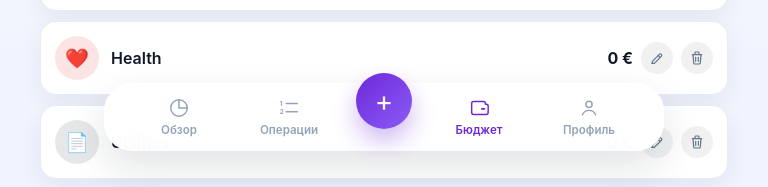
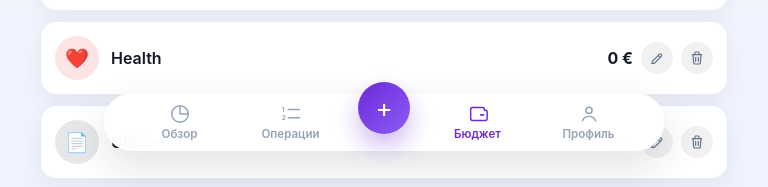
Before and after one commit to kseleznov/finmate, a Next.js app in the folder frontend/: page /budget in a window 1280 px wide. Shown: the part 637-824 px from the top of the page, without its empty margins (256-1024 px from the left). Built offline with nearby package versions, Linux system fonts and the light colour scheme; no server answers.

Commit message:
style: update styles for button shor more and for height bottom navigation

```diff
--- a/frontend/src/app/overview/page.module.css
+++ b/frontend/src/app/overview/page.module.css
@@ -2,7 +2,7 @@
   width: 100%;
   max-width: 720px;
   margin: 0 auto;
-  padding: 16px 16px 110px;
+  padding: 16px 16px 140px;
   display: flex;
   flex-direction: column;
   color: #0f172a;
--- a/frontend/src/widgets/bottom-navigation/ui/BottomNavigation.module.css
+++ b/frontend/src/widgets/bottom-navigation/ui/BottomNavigation.module.css
@@ -4,7 +4,7 @@
   transform: translateX(-50%);
   bottom: 12px;
   width: min(calc(100% - 24px), 560px);
-  padding: 10px 20px calc(10px + env(safe-area-inset-bottom));
+  padding: 6px 20px calc(6px + env(safe-area-inset-bottom));
   background: rgba(255, 255, 255, 0.96);
   backdrop-filter: blur(16px);
   border-radius: 28px;
@@ -19,7 +19,7 @@
   display: flex;
   flex-direction: column;
   align-items: center;
-  gap: 4px;
+  gap: 2px;
   flex: 1;
   border: none;
   background: none;
@@ -40,15 +40,15 @@
   background: linear-gradient(135deg, #6d28d9 0%, #8b5cf6 100%);
   color: #fff;
   border: none;
-  width: 56px;
-  height: 56px;
+  width: 52px;
+  height: 52px;
   border-radius: 50%;
   display: flex;
   align-items: center;
   justify-content: center;
-  font-size: 28px;
+  font-size: 26px;
   line-height: 1;
-  margin: -32px 12px 0;
+  margin: -28px 12px 0;
   box-shadow: 0 12px 24px rgba(109, 40, 217, 0.32);
   text-decoration: none;
   cursor: pointer;
```
